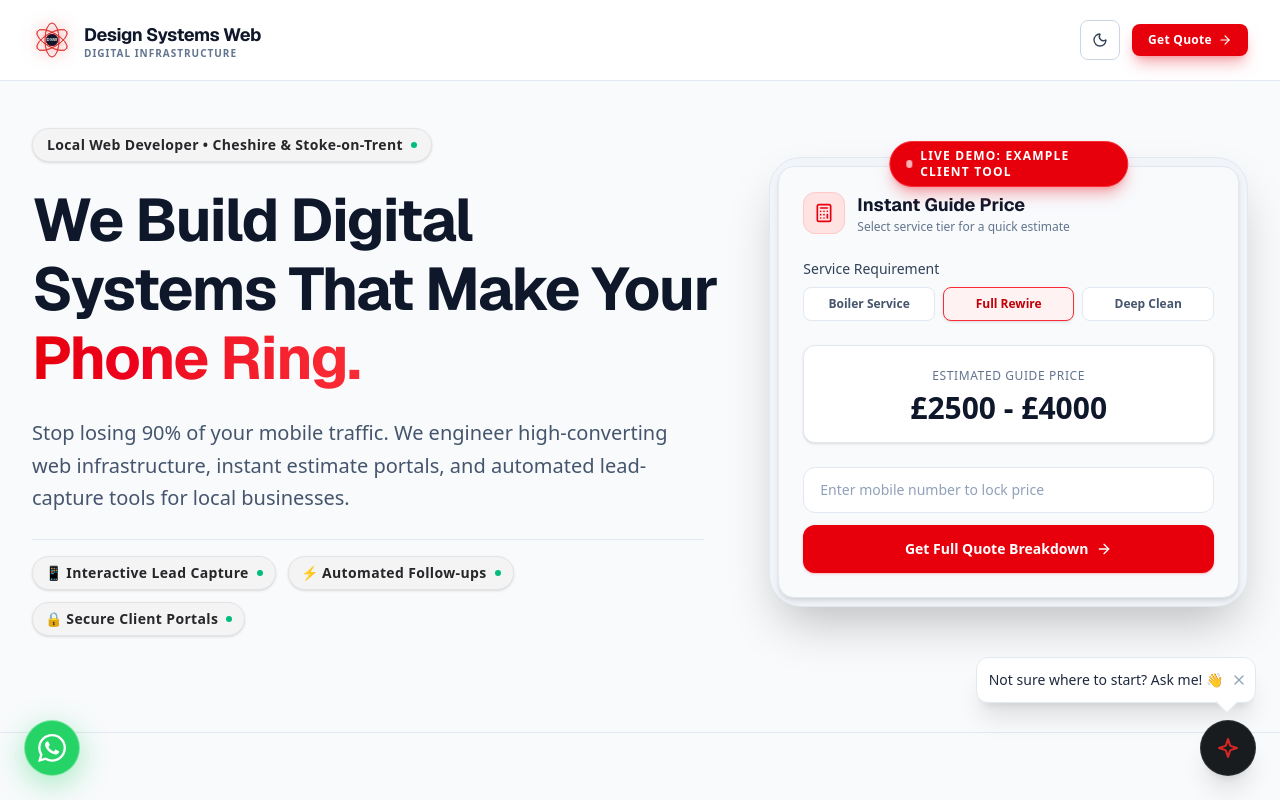
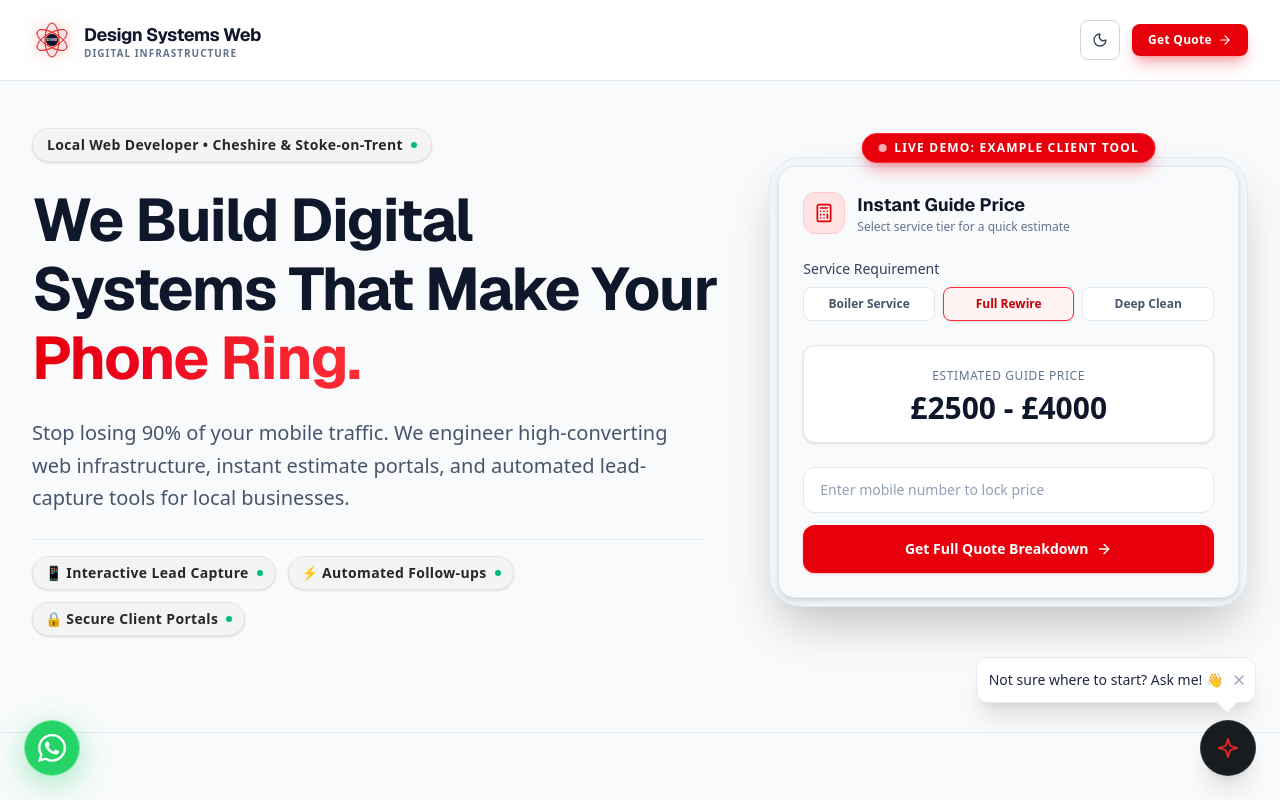
Before and after one commit to stokie2605/dean-wilshaw-web-development, a React (Vite) app: page / in a window 1280 px wide. Shown: the top 800 px of the page. Built offline with nearby package versions, Linux system fonts and the light colour scheme.

Commit message:
Move Live Demo badge up and prevent text wrapping

```diff
--- a/src/components/Hero.tsx
+++ b/src/components/Hero.tsx
@@ -91,7 +91,7 @@ export const Hero: React.FC<HeroProps> = ({ onOpenQuote, onOpenWhatsApp }) => {
         {/* Right Column: Interactive Hero Tool */}
         <div className="lg:col-span-5 relative w-full flex flex-col justify-center items-center">
           <div className="w-full relative">
-            <div className="absolute -top-4 left-1/2 -translate-x-1/2 z-20 bg-red-600 text-white text-[10px] sm:text-xs font-bold uppercase tracking-widest px-4 py-1.5 rounded-full shadow-lg shadow-red-600/30 flex items-center gap-2 border border-red-500">
+            <div className="absolute -top-6 left-1/2 -translate-x-1/2 z-20 bg-red-600 text-white text-[10px] sm:text-xs font-bold uppercase tracking-widest px-4 py-1.5 rounded-full shadow-lg shadow-red-600/30 flex items-center gap-2 border border-red-500 whitespace-nowrap">
               <span className="w-2 h-2 rounded-full bg-white animate-pulse"></span>
               Live Demo: Example Client Tool
             </div>
```
